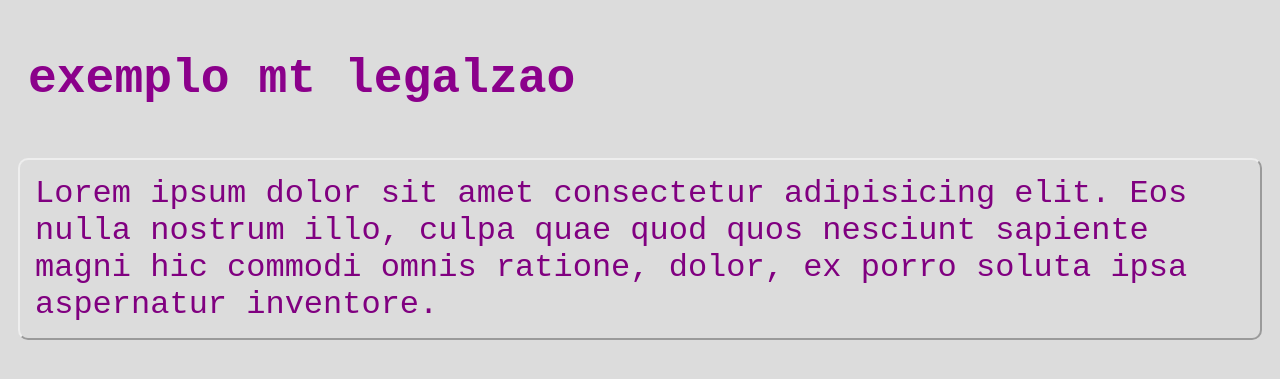
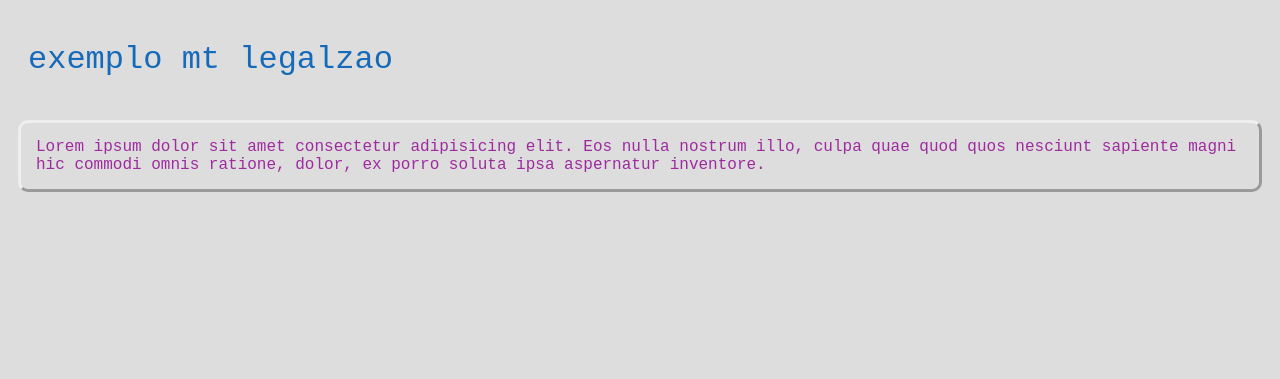
Before and after one commit to leticiam2004/pweb1_2024_2, a PHP site: page /ex04.html in a window 1280 px wide. Shown: the top 379 px of the page. Run offline with PHP 8.4, Linux system fonts and the light colour scheme.

Commit message:
add scss

```diff
--- a/style04.css
+++ b/style04.css
@@ -1,21 +1,20 @@
 body {
-    background-color: gainsboro;
+  background-color: #ddd;
+}
+
+p {
+  color: rgb(158, 43, 158);
+  font: 1rem "Courier New", Courier, monospace;
+  border: 3px outset;
+  margin: 10px;
+  border-radius: 10px;
+  padding: 15px;
 }
 
 h1 {
-    color: darkmagenta;
-    font-family: 'Courier New', Courier, monospace;
-    font-size: 3rem;
-    padding: 20px;
+  font: 2rem "Courier New", Courier, monospace;
+  color: rgb(21, 106, 185);
+  padding: 20px;
 }
 
-p {
-    font-size: 2rem;
-    color: purple;
-    font-family: 'Courier New', Courier, monospace;
-    border: 2px;
-    border-style: outset;
-    margin: 10px;
-    border-radius: 10px;
-    padding: 15px;
-}
+/*# sourceMappingURL=style04.css.map */
```
Also changed, not shown: input.scss (added, +23 -0 lines), 1 other file.
